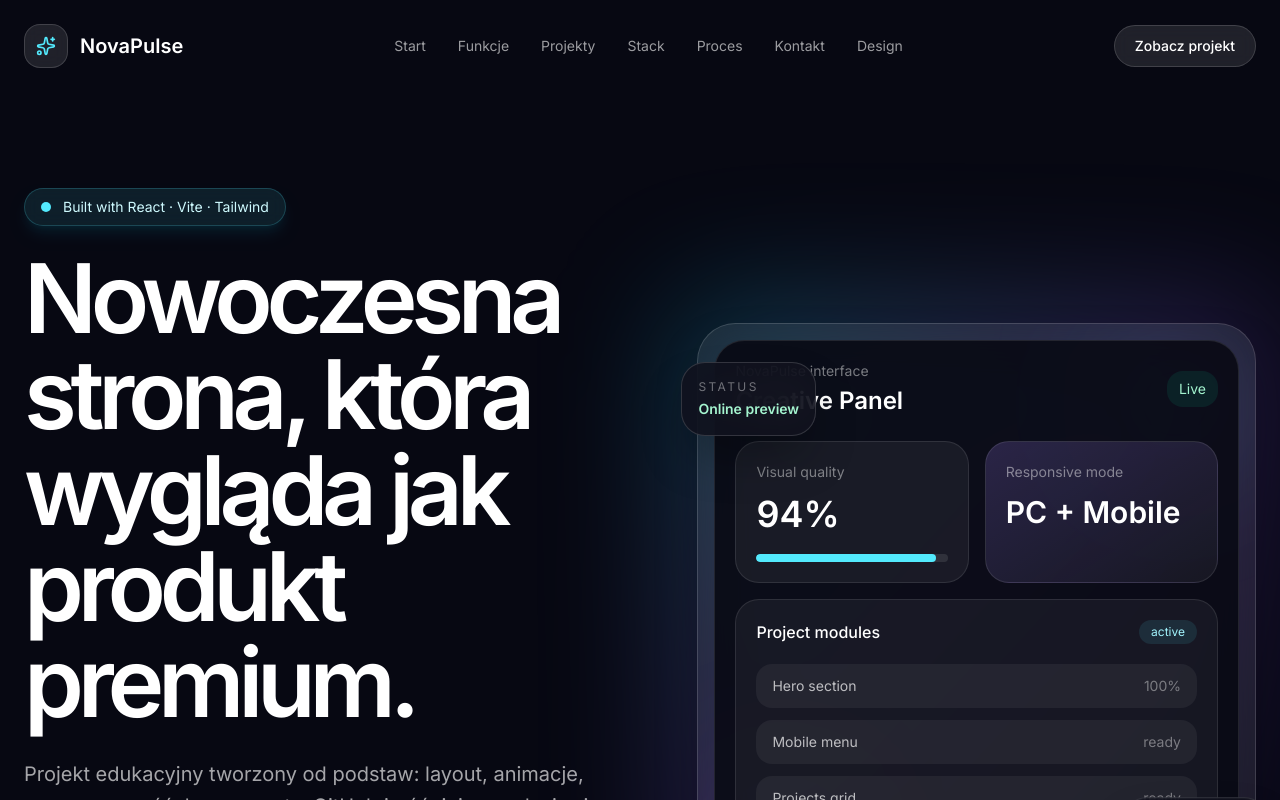
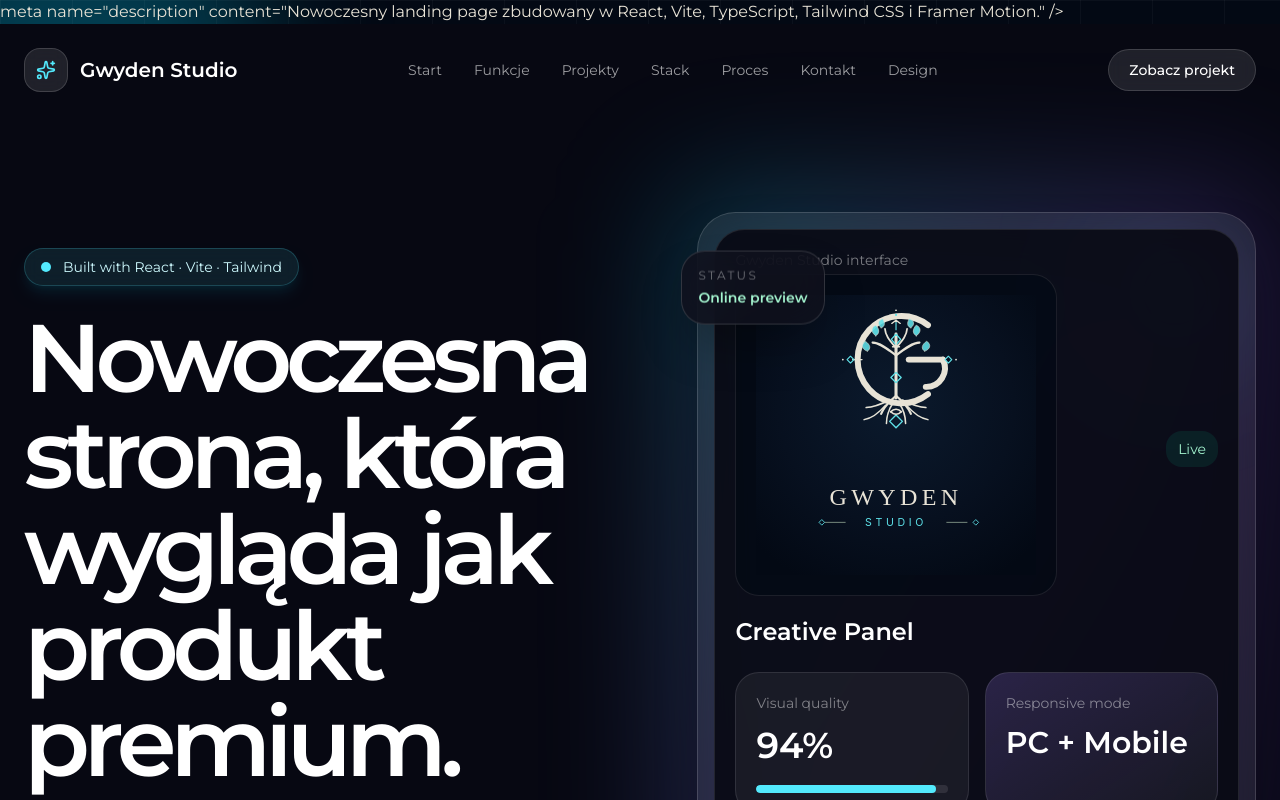
Before and after one commit to mtkittles/nova-pulse, a React (Vite) app: page / in a window 1280 px wide. Shown: the top 800 px of the page. Built offline with nearby package versions, Linux system fonts and the light colour scheme.

Commit message:
Start Gwyden Studio rebrand

```diff
--- a/index.html
+++ b/index.html
@@ -4,9 +4,8 @@
     <meta charset="UTF-8" />
     <meta name="viewport" content="width=device-width, initial-scale=1.0" />
 
-    <title>NovaPulse — Modern Landing Page</title>
-
-    <meta
+<title>Gwyden Studio — Design, Structure, Story</title>
+  meta
       name="description"
       content="Nowoczesny landing page zbudowany w React, Vite, TypeScript, Tailwind CSS i Framer Motion."
     />
@@ -14,16 +13,14 @@
     <meta name="author" content="mtkittles" />
     <meta name="theme-color" content="#070812" />
 
-    <meta property="og:title" content="NovaPulse — Modern Landing Page" />
+    <meta property="og:title" content="Gwyden Studio — Modern Landing Page" />
     <meta
       property="og:description"
       content="Projekt edukacyjny frontendowy: responsywny layout, animacje, sekcje landing page i workflow GitHub/Vercel."
     />
     <meta property="og:type" content="website" />
 
-    <link rel="icon" type="image/svg+xml" href="/vite.svg" />
-  </head>
-
+<link rel="icon" type="image/svg+xml" href="/brand/gwyden-logo-full.svg" />
   <body>
     <div id="root"></div>
     <script type="module" src="/src/main.tsx"></script>
--- a/src/App.tsx
+++ b/src/App.tsx
@@ -131,7 +131,7 @@ function App() {
     <div className="grid h-11 w-11 place-items-center rounded-2xl border border-white/15 bg-white/10 backdrop-blur">
       <Sparkles className="h-5 w-5 text-cyan-300" />
     </div>
-    <span className="text-xl font-semibold">NovaPulse</span>
+    <span className="text-xl font-semibold">Gwyden Studio</span>
   </a>
 
   <nav className="hidden gap-8 text-sm text-white/60 md:flex">
@@ -296,9 +296,16 @@ function App() {
             <div className="relative rounded-[1.9rem] border border-white/10 bg-[#090a15]/90 p-5">
               <div className="mb-6 flex items-center justify-between">
                 <div>
-                  <p className="text-sm text-white/45">NovaPulse interface</p>
+                  <p className="text-sm text-white/45">Gwyden Studio interface</p>
                   <h2 className="mt-1 text-2xl font-semibold">
-                    Creative Panel
+               <div className="mb-5 rounded-[1.5rem] border border-[#E8E3D6]/10 bg-[#030914]/70 p-5">
+                 <img
+    src="/brand/gwyden-logo-full.svg"
+    alt="Gwyden Studio logo"
+    className="mx-auto h-auto w-full max-w-[280px]"
+  />
+</div>
+ Creative Panel
                   </h2>
                 </div>
 
@@ -703,7 +710,7 @@ function App() {
       <footer className="mx-auto max-w-7xl px-6 py-10">
         <div className="flex flex-col justify-between gap-5 border-t border-white/10 pt-8 text-sm text-white/45 md:flex-row md:items-center">
           <p>
-            © 2026 NovaPulse. Projekt edukacyjny zbudowany w React, Vite i Tailwind CSS.
+            © 2026 Gwyden Studio. Projekt edukacyjny zbudowany w React, Vite i Tailwind CSS.
           </p>
 
           <div className="flex gap-5">
--- a/src/index.css
+++ b/src/index.css
@@ -1,10 +1,28 @@
-@import url("https://fonts.googleapis.com/css2?family=Inter:wght@400;500;600;700;800&display=swap");
+@import url("https://fonts.googleapis.com/css2?family=Cinzel:wght@400;500;600;700&family=Montserrat:wght@400;500;600;700;800&display=swap");
 @import "tailwindcss";
+
+:root {
+  --gwyden-midnight: #07101f;
+  --gwyden-deep: #030914;
+  --gwyden-ivory: #e8e3d6;
+  --gwyden-cyan: #5de1e8;
+  --gwyden-sage: #8ba08f;
+}
 
 html {
   scroll-behavior: smooth;
 }
 
 body {
-  font-family: "Inter", system-ui, sans-serif;
+  font-family: "Montserrat", system-ui, sans-serif;
+  background: var(--gwyden-deep);
+  color: var(--gwyden-ivory);
 }
+
+.font-brand {
+  font-family: "Cinzel", Georgia, serif;
+}
+
+.font-ui {
+  font-family: "Montserrat", system-ui, sans-serif;
+}
```
Also changed, not shown: public/brand/gwyden-logo-full.svg (added).
